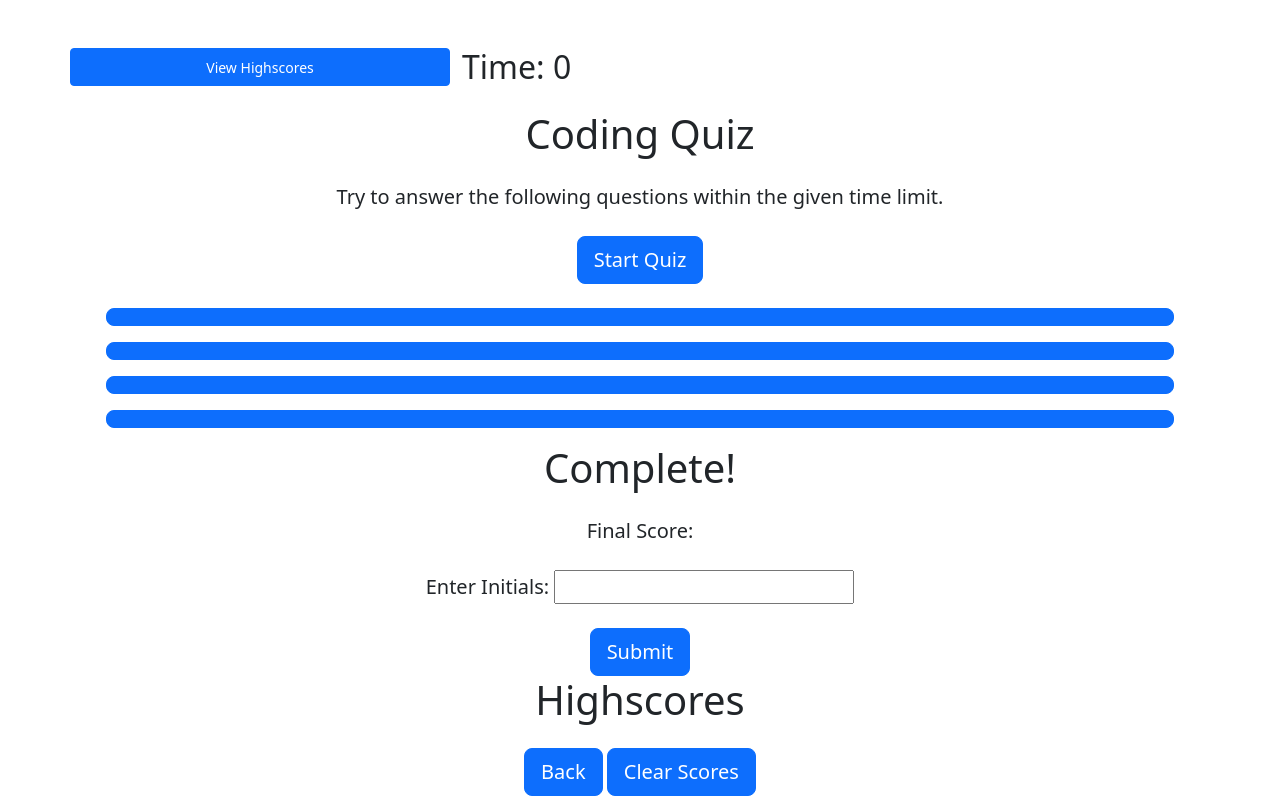
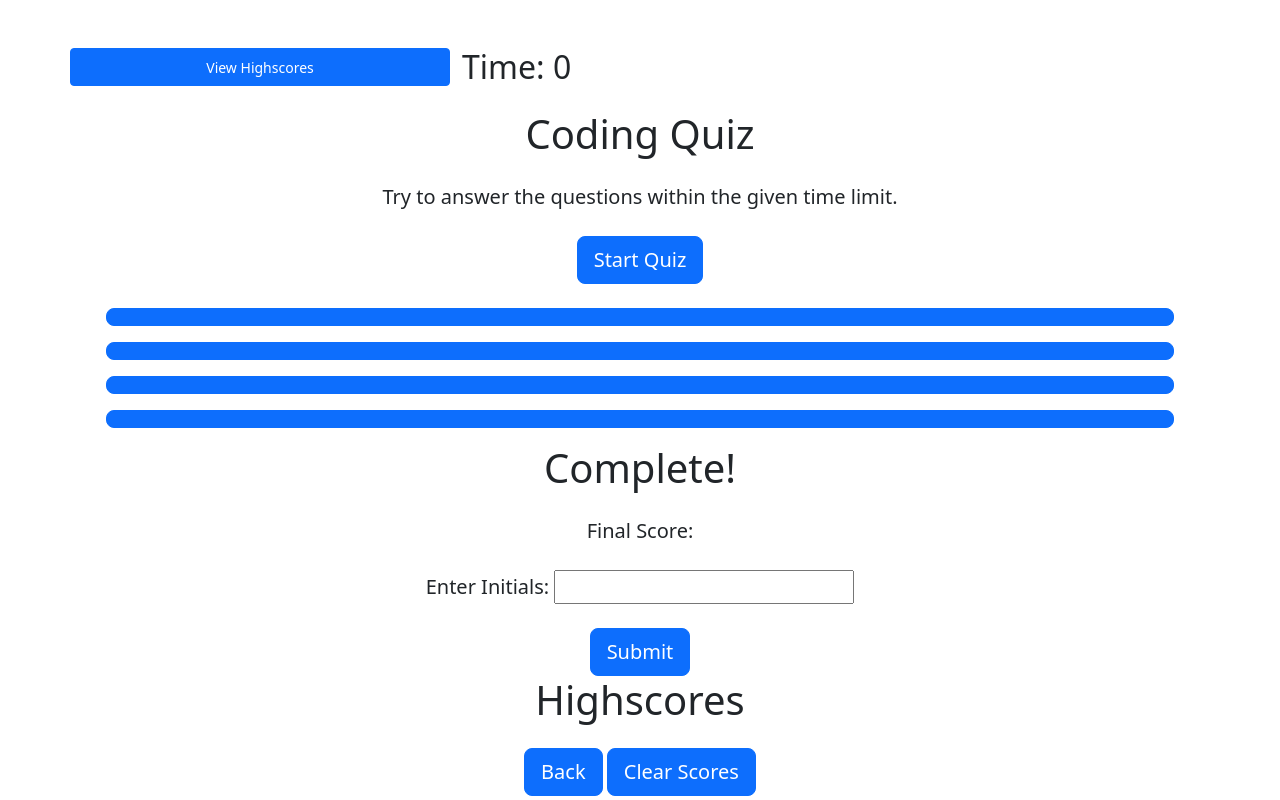
Before and after one commit to r11tone/coding-quiz, a plain HTML site: page index.html in a window 1280 px wide. Drawn offline with nearby package versions, Linux system fonts and the light colour scheme.

Commit message:
cleaned up html

```diff
--- a/index.html
+++ b/index.html
@@ -8,11 +8,12 @@
   <title>Coding Quiz</title>
   <link rel="stylesheet" href="./Assets/reset.css">
   <link rel="stylesheet" href="./Assets/style.css">
+  <link href="https://cdn.jsdelivr.net/npm/bootstrap@5.2.3/dist/css/bootstrap.min.css" rel="stylesheet" integrity="sha384-rbsA2VBKQhggwzxH7pPCaAqO46MgnOM80zW1RWuH61DGLwZJEdK2Kadq2F9CUG65" crossorigin="anonymous">
 </head>
 
 <body>
 
-  <!-- High scores btn and timer in header -->
+  <!-- High scores and timer -->
 
   <div class="container mt-5">
     <div class="row">
@@ -20,14 +21,14 @@
       <div class="col-md-2 ml-auto h2">Time: <span id="timer">0</span></div>
     </div>
 
-    <!--Welcome-->
+    <!-- Welcome -->
 
     <div class="container mt-3">
       <div class="jumbotron jumbotron-fluid text-center">
 
         <div class="container" id="welcome">
           <h1 class="h1 mb-4">Coding Quiz</h1>
-          <p class="lead mb-4">Try to answer the following questions within the given time limit.</p>
+          <p class="lead mb-4">Try to answer the questions within the given time limit.</p>
           <button type="button" class="btn btn-primary btn-lg" id="startQuiz">Start Quiz</button>
 
         </div>
@@ -55,7 +56,7 @@
         <div class="container" id="inputScore">
           <h1 class="h1 mb-4">Complete!</h1>
           <p class="lead mb-4">Final Score: <span id="score"></span></p>
-          <p class="lead mb-4">Enter Initials: <input type="text " id="initials"></p>
+          <p class="lead mb-4">Enter Initials: <input type="text" id="initials"></p>
           <button type="button" class="btn btn-primary btn-lg" id="submitInitials">Submit</button>
         </div>
 
```
